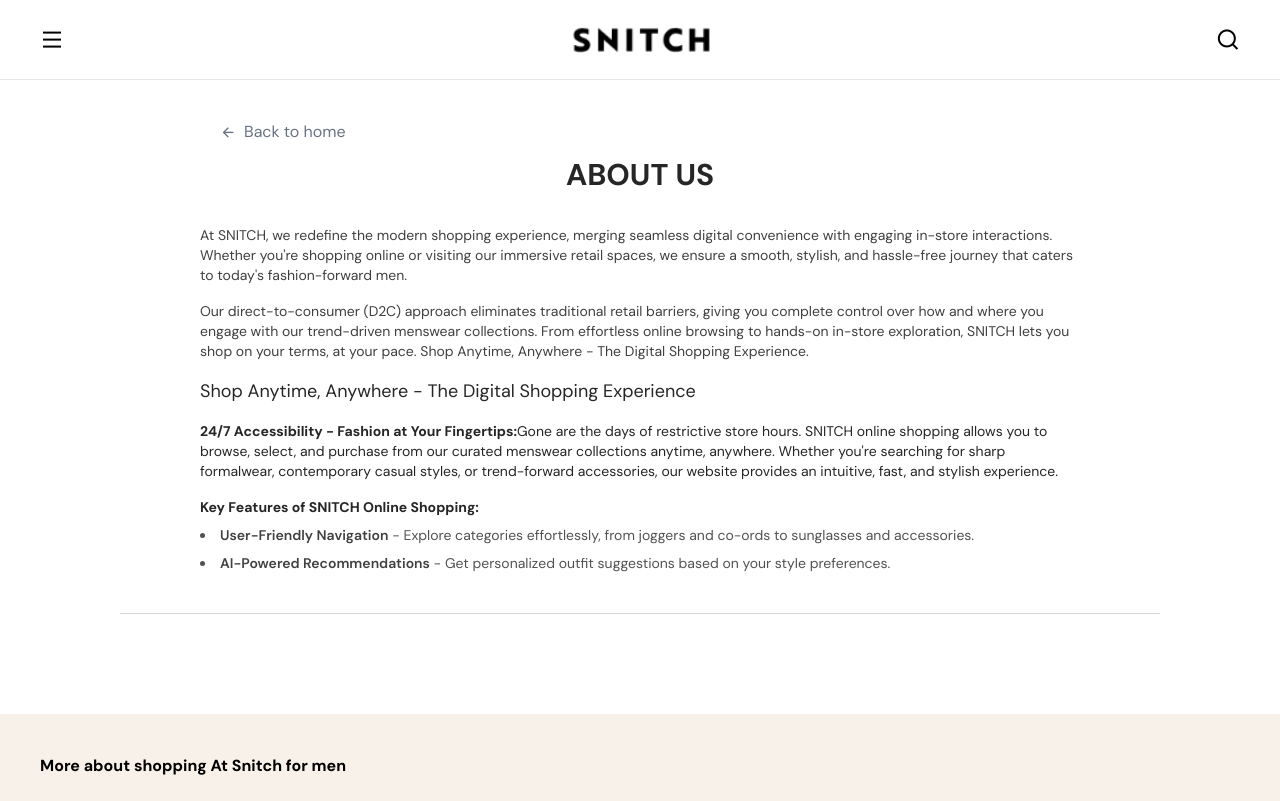
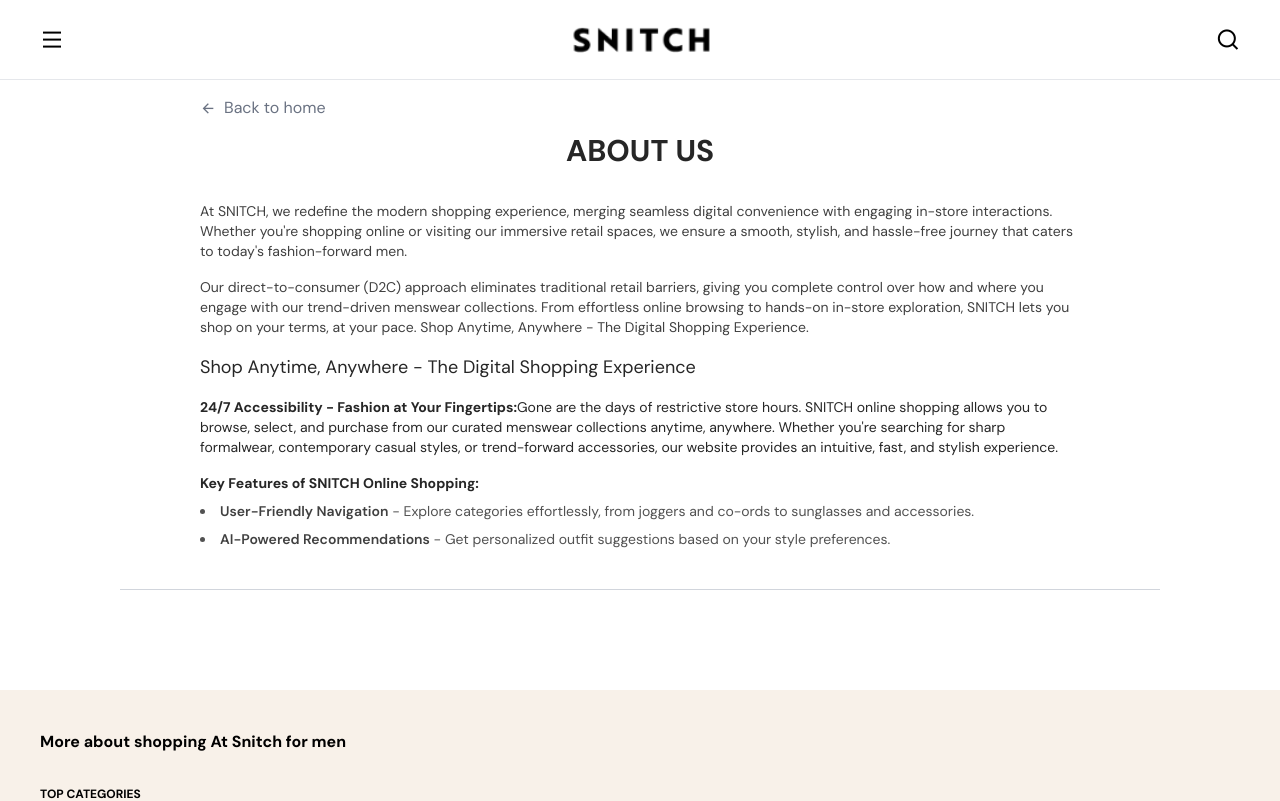
Before and after one commit to Bhawna-2025/InternshipTask6-SnitchProject, a React (Vite) app: page /about in a window 1280 px wide. Shown: the top 801 px of the page. Built offline with nearby package versions, Linux system fonts and the light colour scheme.

Commit message:
Fix SPA routing on Render and add auto scroll-to-top on route change

```diff
--- /dev/null
+++ b/src/Components/ScrollToTop.jsx
@@ -0,0 +1,17 @@
+import { useEffect } from "react";
+import { useLocation } from "react-router-dom";
+
+const ScrollToTop = () => {
+   // 1. Get the current URL path (e.g., "/", "/about", "/contact")
+  const { pathname } = useLocation();
+
+    // 2. Trigger the effect whenever 'pathname' changes
+  useEffect(() => {
+        // 3. Scroll the window to the very top (x: 0, y: 0)
+    window.scrollTo(0, 0);
+  }, [pathname]);
+
+  return null;
+};
+
+export default ScrollToTop;
--- a/src/main.jsx
+++ b/src/main.jsx
@@ -5,10 +5,12 @@
 import App from './App.jsx'
 import Contact from "./pages/Contact"
 import AboutUs from "./pages/AboutUs"
+import ScrollToTop from "./Components/ScrollToTop.jsx"
 
 createRoot(document.getElementById('root')).render(
   <StrictMode>
     <BrowserRouter>
+      <ScrollToTop />
       <Routes>
         <Route path="/" element={<App />} />
         <Route path="/contact" element={<Contact />} />
--- a/src/pages/AboutUs.jsx
+++ b/src/pages/AboutUs.jsx
@@ -6,10 +6,10 @@
   return (
     <div>
       <Nav />
-      <div className="md:pt-10 pt-5 md:pb-10 md:mx-30 mx-5">
+      <div className="pt-24 md:pb-10 md:mx-30 mx-5">
         <Link
           to="/"
-          className="text-gray-500 hover:text-black cursor-pointer md:ml-25 ml-15 md:mt-20 mt-5 inline-block"
+          className="text-gray-500 hover:text-black cursor-pointer md:mx-20 inline-block"
         >
           <button className=" flex gap-2 items-center">
             <i className="ri-arrow-left-line"></i>
```
